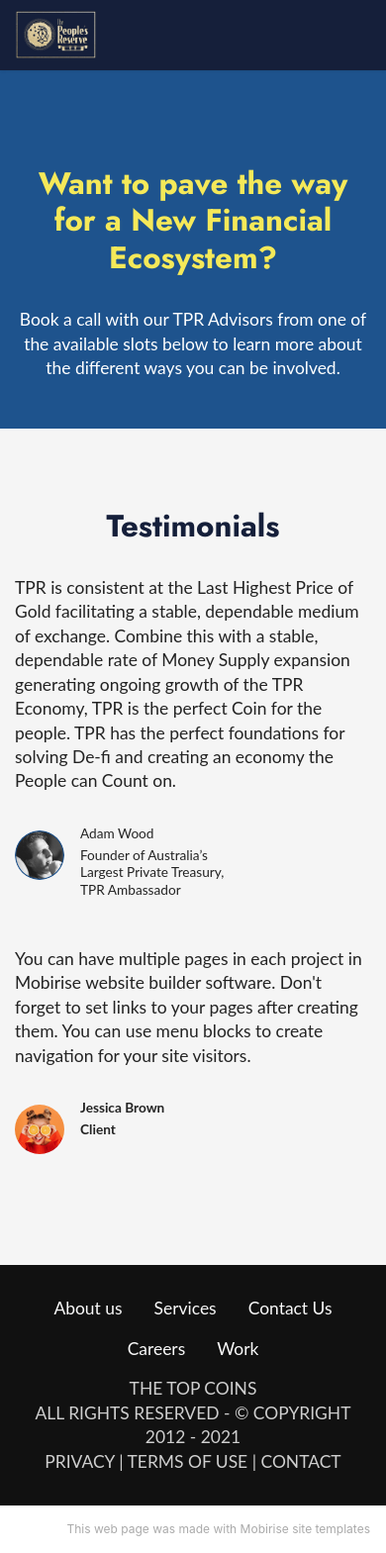
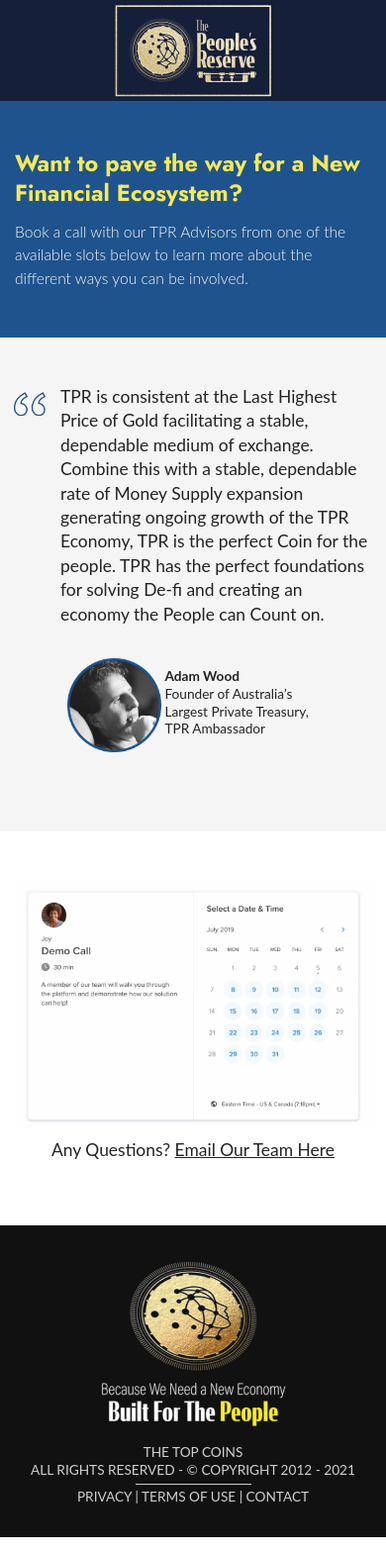
Before and after one commit to klentoy/tpr-landing, a plain HTML site: page page3.html in a window 390 px wide. Shown: the whole page at 99% size. Drawn offline with nearby package versions, Linux system fonts and the light colour scheme; a web font is replaced by a local one.

Commit message:
booking page done

```diff
--- a/assets/mobirise/css/mbr-additional.css
+++ b/assets/mobirise/css/mbr-additional.css
@@ -3443,6 +3443,11 @@ a {
   color: #fff;
   padding: .75vw;
 }
+
+.header-message.dark {
+  background-color: #151F3A;
+}
+
 .header-message h4{ color: #fff; margin-bottom: 0 !important; line-height: 1.5em; font-size: 20px; }
 
 .gold-text{
@@ -3461,6 +3466,11 @@ a {
   margin-top: 7px;
 }
 
+
+.blue-quote:before {
+  background-image: url('../../images/quote-blue.png')!important;
+}
+
 .large-quote {
     float: left;
 }
--- a/assets/theme/css/style.css
+++ b/assets/theme/css/style.css
@@ -1090,9 +1090,10 @@ i.ico-star {
 }
 
 /* video page */
-
+#landing-booking-page img,
 #landing-video-page img {
   width: auto;
+  max-width: 100%;
 }
 
 .einstein-wrap img {
@@ -1117,6 +1118,17 @@ p.vid-subheading {
   font-weight: 300;
 }
 
+p.booking-quote-auth {
+  max-width: 13vw;
+  margin-left: 1vw;
+}
+
+.booking-quote-img img {
+  max-width: 95px!important;
+}
+
+.grey-bg { background: #F5F5F5; }
+.blue-bg { background: #1E538D; }
 
 @media (max-width: 1024px) {
   #hero-container .container-fluid {
@@ -1189,6 +1201,10 @@ p.vid-subheading {
     margin-top: 12px;
   }
 
+  p.booking-quote-auth {
+    max-width: 40vw;
+  }
+
 }
 
 @media (max-width: 767px) {
--- a/page3.html
+++ b/page3.html
@@ -1,5 +1,6 @@
 <!DOCTYPE html>
-<html  >
+<html>
+
 <head>
     <!-- Site made with Mobirise Website Builder v5.3.10, https://mobirise.com -->
     <meta charset="UTF-8">
@@ -8,111 +9,60 @@
     <meta name="viewport" content="width=device-width, initial-scale=1, minimum-scale=1">
     <link rel="shortcut icon" href="assets/images/tpr-header-logo-105x62.png" type="image/x-icon">
     <meta name="description" content="">
-
-
-  <title>booking</title>
+    <title>landing-v1</title>
     <link rel="stylesheet" href="assets/web/assets/mobirise-icons2/mobirise2.css">
     <link rel="stylesheet" href="assets/tether/tether.min.css">
     <link rel="stylesheet" href="assets/bootstrap/css/bootstrap.min.css">
     <link rel="stylesheet" href="assets/bootstrap/css/bootstrap-grid.min.css">
     <link rel="stylesheet" href="assets/bootstrap/css/bootstrap-reboot.min.css">
+    <link rel="stylesheet" href="assets/formstyler/jquery.formstyler.css">
+    <link rel="stylesheet" href="assets/formstyler/jquery.formstyler.theme.css">
+    <link rel="stylesheet" href="assets/datepicker/jquery.datetimepicker.min.css">
     <link rel="stylesheet" href="assets/dropdown/css/style.css">
     <link rel="stylesheet" href="assets/socicon/css/styles.css">
     <link rel="stylesheet" href="assets/theme/css/style.css">
-  <link rel="preload" href="https://fonts.googleapis.com/css?family=Jost:100,200,300,400,500,600,700,800,900,100i,200i,300i,400i,500i,600i,700i,800i,900i&display=swap" as="style" onload="this.onload=null;this.rel='stylesheet'">
-  <noscript><link rel="stylesheet" href="https://fonts.googleapis.com/css?family=Jost:100,200,300,400,500,600,700,800,900,100i,200i,300i,400i,500i,600i,700i,800i,900i&display=swap"></noscript>
-  <link rel="preload" as="style" href="assets/mobirise/css/mbr-additional.css"><link rel="stylesheet" href="assets/mobirise/css/mbr-additional.css" type="text/css">
-
-
-
-
+    <link rel="stylesheet" href="https://use.typekit.net/acu4uzs.css">
+    <link href="https://unpkg.com/aos@2.3.1/dist/aos.css" rel="stylesheet">
+    <link rel="stylesheet" href="https://cdnjs.cloudflare.com/ajax/libs/animate.css/4.1.1/animate.min.css" />
+    <link rel="preload"
+        href="https://fonts.googleapis.com/css?family=Jost:100,200,300,400,500,600,700,800,900,100i,200i,300i,400i,500i,600i,700i,800i,900i&display=swap"
+        as="style" onload="this.onload=null;this.rel='stylesheet'">
+    <noscript>
+        <link rel="stylesheet"
+            href="https://fonts.googleapis.com/css?family=Jost:100,200,300,400,500,600,700,800,900,100i,200i,300i,400i,500i,600i,700i,800i,900i&display=swap">
+        </noscript>
+    <link rel="preload" as="style" href="assets/mobirise/css/mbr-additional.css">
+    <link rel="stylesheet" href="assets/mobirise/css/mbr-additional.css" type="text/css">
 </head>
-<body>
-
-  <section class="menu menu2 cid-sAY2vk17xD" once="menu" id="menu2-v">
-
-    <nav class="navbar navbar-dropdown navbar-expand-lg">
-        <div class="container">
-            <div class="navbar-brand">
-                <span class="navbar-logo">
-                    <a href="https://mobiri.se">
-                        <img src="assets/images/tpr-header-logo-105x62.png" alt="Mobirise" style="height: 5.9rem;">
-                    </a>
-                </span>
-                <span class="navbar-caption-wrap"><a class="navbar-caption text-black display-7" href="https://mobiri.se"></a></span>
+<!-- data-aos="fade-up" data-aos-anchor-placement="top-bottom" -->
+<body id="landing-booking-page">
+    <section class="menu menu2 cid-sAY2vk17xD" once="menu" id="menu2-r">
+        <div class="header-message dark d-flex justify-content-center">
+            <img src="assets/images/tpr-foil.png" alt="">
         </div>
-
-
-        </div>
-    </nav>
     </section>
-
-<section class="features17 cid-sAYohGr0LJ" id="features18-y">
-
-
-
-
-    <div class="container">
-        <div class="mbr-section-head">
-            <div class="col-12">
-                <h4 class="mbr-section-title mbr-fonts-style align-center mb-0 display-2"><strong>Want to pave the way for a New Financial Ecosystem?</strong></h4>
-
-            </div>
-        </div>
-        <div class="row mt-4">
-            <div class="col-12 col-md-6">
-                <div class="card-wrapper mb-4">
-                    <div class="card-box align-left">
-
-                        <p class="mbr-text mbr-fonts-style mb-3 display-7">
-                            Book a call with our TPR Advisors from one of the available slots below to learn more about the different ways you can be involved.
-                            </p><div class="link-wrap">
-
+    <section class="blue-bg cid-sAXXE2QNv169 vid-section pt-5 pb-5" id="vid1-c">
+        <div class="container-fluid">
+            <div class="row  justify-content-center">
+                <div class="col-lg-7 col-md-12 text-center">
+                    <h4 class="vid-heading mbr-fonts-style mb-0 mb-md-4 display-2 yellow text-left text-sm-center"><strong>Want to pave the way for a New Financial Ecosystem?</strong></h4>
+                    <p class="vid-subheading text-white text-left text-sm-center">Book a call with our TPR Advisors from one of the available slots below to learn more about the different ways you can be involved.</p>
                 </div>
             </div>
         </div>
-            </div>
-
-
-
-        </div>
-    </div>
     </section>
-
-<section class="testimonials2 cid-sAYmAwRXLD" id="testimonials2-x">
-
-
+    <section class="grey-bg features1 cid-sAXP0XOYJf6969 pt-5 pb-5" id="features1-1">
         <div class="container">
-        <h3 class="mbr-section-title mbr-fonts-style align-center mb-4 display-2">
-            <strong>Testimonials</strong>
-        </h3>
             <div class="row justify-content-center">
-            <div class="card col-12 col-md-6">
-                <p class="mbr-text mbr-fonts-style mb-4 display-7">TPR is consistent at the Last Highest Price of Gold facilitating a stable, dependable medium of exchange. Combine this with a stable, dependable rate of Money Supply expansion generating ongoing growth of the TPR Economy, TPR is the perfect Coin for the people. TPR has the perfect foundations for solving De-fi and creating an economy the People can Count on.</p>
-                <div class="d-flex mb-md-0 mb-4">
-                    <div class="image-wrapper">
-                        <img src="assets/images/adam-photo-100x100.png" alt="Mobirise">
+                <div class="card col-12">
+                    <p class="large-quote blue-quote home-quote card-text mbr-text mbr-fonts-style mb-4 display-7">TPR is consistent at the Last Highest Price of Gold facilitating a stable, dependable medium of exchange. Combine this with a stable, dependable rate of Money Supply expansion generating ongoing growth of the TPR Economy, TPR is the perfect Coin for the people. TPR has the perfect foundations for solving De-fi and creating an economy the People can Count on.</p>
+                    <div class="d-flex mb-md-0 mb-4 align-self-center align-items-center">
+                        <div class="image-wrapper booking-quote-img">
+                            <img src="assets/images/Adam Photo.png" alt="Mobirise">
                         </div>
                         <div class="text-wrapper">
-                        <p class="name mbr-fonts-style mb-1 display-4">Adam Wood&nbsp;<br></p>
-                        <p class="position mbr-fonts-style display-4">Founder of Australia’s
-<br>Largest Private Treasury, <br>TPR Ambassador</p>
-                    </div>
-                </div>
-            </div>
-            <div class="card col-12 col-md-6">
-                <p class="mbr-text mbr-fonts-style mb-4 display-7">You can have multiple pages in each project in Mobirise website builder software. Don't forget to set links to your pages after creating them. You can use menu blocks to create navigation for your site visitors.</p>
-                <div class="d-flex mb-md-0 mb-4">
-                    <div class="image-wrapper">
-                        <img src="assets/images/team2.jpg" alt="Mobirise">
-                    </div>
-                    <div class="text-wrapper">
-                        <p class="name mbr-fonts-style mb-1 display-4">
-                            <strong>Jessica Brown</strong>
-                        </p>
-                        <p class="position mbr-fonts-style display-4">
-                            <strong>Client</strong>
-                        </p>
+                            <p class="booking-quote-auth card-text name mbr-fonts-style mb-1 display-4">
+                                <strong>Adam Wood </strong><br/>Founder of Australia’s<br class="d-none d-md-block"> Largest Private Treasury,<br class="d-none d-md-block"> TPR Ambassador</p>
                         </div>
                     </div>
                 </div>
@@ -120,40 +70,51 @@
         </div>
     </section>
 
-<section class="footer3 cid-sAY1EvKC6h" once="footers" id="footer3-w">
-
-
-
-
-
-    <div class="container">
-        <div class="media-container-row align-center mbr-white">
-            <div class="row row-links">
-                <ul class="foot-menu">
-
-
-
-
-
-                <li class="foot-menu-item mbr-fonts-style display-7">
-                        <a class="text-white" href="#" target="_blank">About us</a>
-                    </li><li class="foot-menu-item mbr-fonts-style display-7">
-                        <a class="text-white" href="#" target="_blank">Services</a>
-                    </li><li class="foot-menu-item mbr-fonts-style display-7">
-                        <a class="text-white" href="#" target="_blank">Contact Us</a>
-                    </li><li class="foot-menu-item mbr-fonts-style display-7">
-                        <a class="text-white" href="#" target="_blank">Careers</a>
-                    </li><li class="foot-menu-item mbr-fonts-style display-7">
-                        <a class="text-white" href="#" target="_blank">Work</a>
-                    </li></ul>
-            </div>
-            <div class="row row-copirayt">
-                <p class="mbr-text mb-0 mbr-fonts-style mbr-white align-center display-7">THE TOP COINS<br>ALL RIGHTS RESERVED - © COPYRIGHT 2012 - 2021<br>PRIVACY | TERMS OF USE | CONTACT</p>
+    <section class="cid-sAXXE2QNv1691 vid-section pt-5 pb-5" id="vid1-c">
+        <div class="container-fluid">
+            <div class="row  justify-content-center">
+                <div class="col-12 align-items-center d-flex flex-column">
+                    <img src="assets/images/booking-test.png" alt="">
+                    <p class="mt-2 display-7">Any Questions? <u>Email Our Team Here</u></p>
                 </div>
             </div>
         </div>
-</section><section style="background-color: #fff; font-family: -apple-system, BlinkMacSystemFont, 'Segoe UI', 'Roboto', 'Helvetica Neue', Arial, sans-serif; color:#aaa; font-size:12px; padding: 0; align-items: center; display: flex;"><a href="https://mobirise.site/s" style="flex: 1 1; height: 3rem; padding-left: 1rem;"></a><p style="flex: 0 0 auto; margin:0; padding-right:1rem;"><a href="https://mobirise.site/q" style="color:#aaa;">This web page</a> was made with Mobirise site templates</p></section><script src="assets/web/assets/jquery/jquery.min.js"></script>  <script src="assets/popper/popper.min.js"></script>  <script src="assets/tether/tether.min.js"></script>  <script src="assets/bootstrap/js/bootstrap.min.js"></script>  <script src="assets/smoothscroll/smooth-scroll.js"></script>  <script src="assets/dropdown/js/nav-dropdown.js"></script>  <script src="assets/dropdown/js/navbar-dropdown.js"></script>  <script src="assets/touchswipe/jquery.touch-swipe.min.js"></script>  <script src="assets/theme/js/script.js"></script>
+    </section>
 
+    <section class="footer3 cid-sAXZjSvtvf" once="footers" id="footer3-f">
+        <div class="container">
+            <div class="media-container-row align-center mbr-white">
+                <div class="row tpr-logo-footer">
+                    <img src="assets/images/The-Peoples-Reserve-icon-FINAL-FOIL-CLEAR_400px 1.png" alt="">
+                </div>
+                <div class="row row-copirayt">
+                    <p class="mbr-text mb-0 mbr-fonts-style mbr-white align-center display-4 copyright-divider">THE TOP COINS<br>ALL RIGHTS RESERVED - © COPYRIGHT 2012 - 2021</p>
+                    <p class="mbr-text mb-0 mbr-fonts-style mbr-white align-center display-4">PRIVACY | TERMS OF USE | CONTACT</p>
+                </div>
+            </div>
+        </div>
+    </section>
+    <a class="d-none" href="https://mobirise.site/t" style="flex: 1 1; height: 3rem; padding-left: 1rem;"></a>
+    <script src="assets/web/assets/jquery/jquery.min.js"></script>
+    <script src="assets/popper/popper.min.js"></script>
+    <script src="assets/tether/tether.min.js"></script>
+    <script src="assets/bootstrap/js/bootstrap.min.js"></script>
+    <script src="assets/smoothscroll/smooth-scroll.js"></script>
+    <script src="assets/parallax/jarallax.min.js"></script>
+    <script src="assets/formstyler/jquery.formstyler.js"></script>
+    <script src="assets/formstyler/jquery.formstyler.min.js"></script>
+    <script src="assets/datepicker/jquery.datetimepicker.full.js"></script>
+    <script src="assets/dropdown/js/nav-dropdown.js"></script>
+    <script src="assets/dropdown/js/navbar-dropdown.js"></script>
+    <script src="assets/touchswipe/jquery.touch-swipe.min.js"></script>
+    <script src="assets/theme/js/script.js"></script>
+    <script src="assets/formoid/formoid.min.js"></script>
+    <script src="https://unpkg.com/aos@2.3.1/dist/aos.js"></script>
+    <script>
+        AOS.init({
+            disable: 'mobile', // accepts following values: 'phone', 'tablet', 'mobile', boolean, expression or function
+        });
+    </script>
+</body>
 
-</body>
 </html>
```
Also changed, not shown: index.html (+2 -2 lines), page2.html (+1 -1 lines), assets/images/Adam Photo.png (added), assets/images/The-Peoples-Reserve-icon-FINAL-FOIL-CLEAR_400px 1.png (added), assets/images/booking-test.png (added), assets/images/quote-blue.png (added), assets/images/tpr-foil.png (added). Lines whose indentation alone changed are shown as unchanged.
